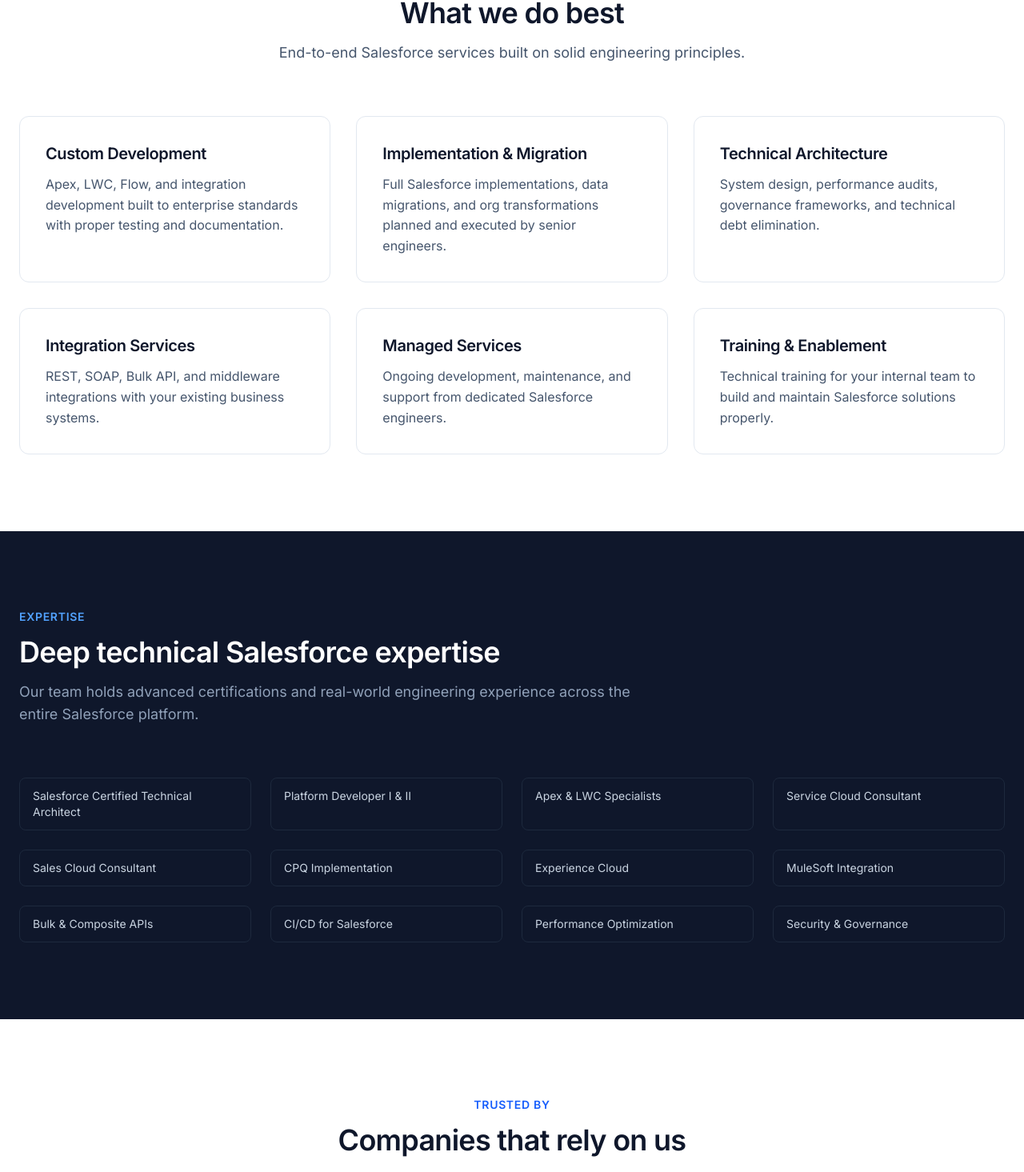
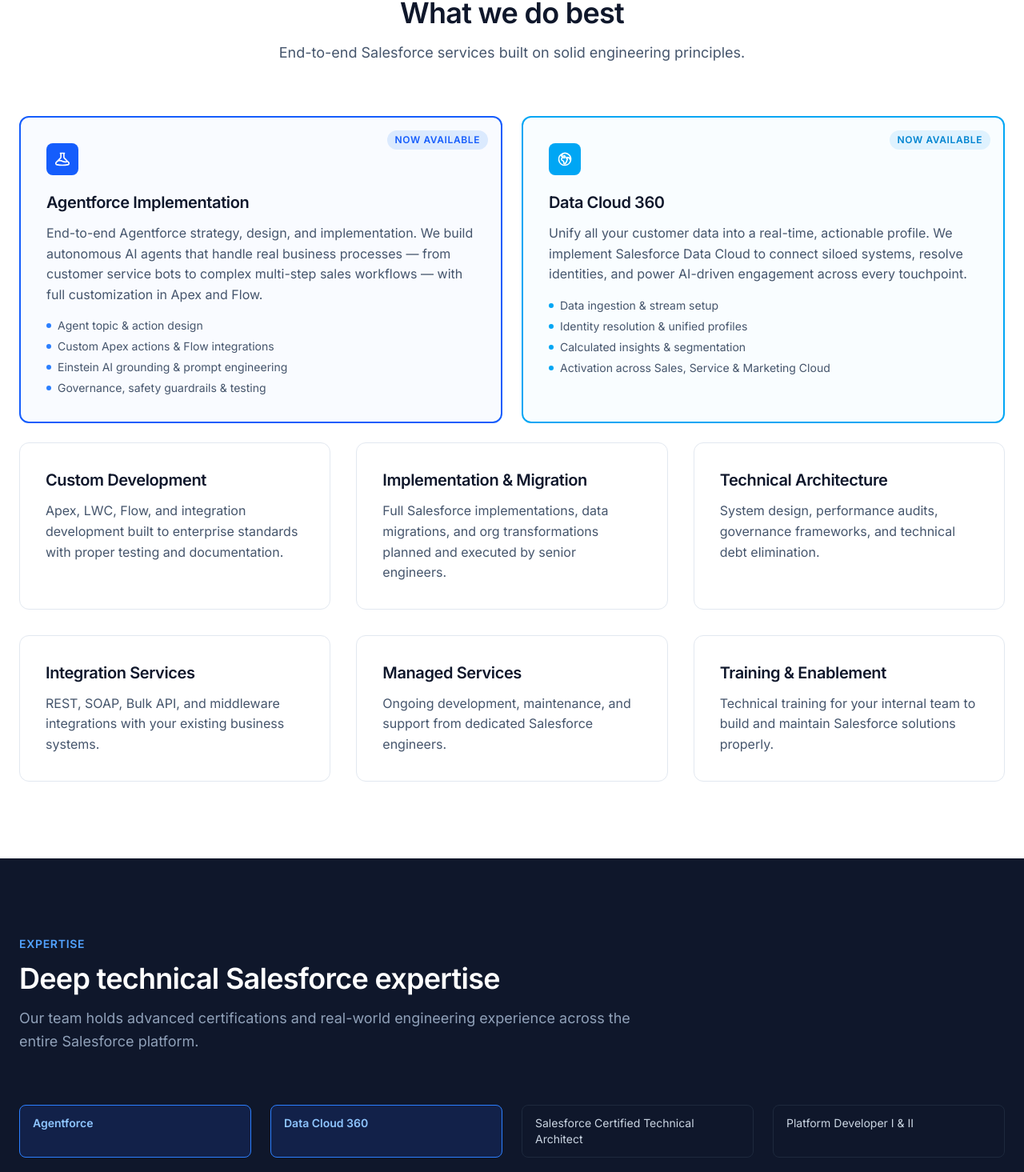
Before and after one commit to vikkixp/primusconsulting, a Next.js app: page / in a window 1280 px wide. Shown: the part 1529-2994 px from the top of the page at 80% size. Built offline with nearby package versions, Linux system fonts and the light colour scheme.

Commit message:
Add Agentforce & Data Cloud services/expertise

```diff
--- a/app/page.tsx
+++ b/app/page.tsx
@@ -88,6 +88,38 @@
               <p className="text-slate-600 text-lg">End-to-end Salesforce services built on solid engineering principles.</p>
             </div>
 
+            {/* Featured new services */}
+            <div className="grid md:grid-cols-2 gap-6 mb-6">
+              <div className="rounded-xl border-2 border-blue-600 bg-blue-50/40 p-8 relative overflow-hidden">
+                <span className="absolute top-4 right-4 text-xs font-semibold uppercase tracking-wider text-blue-600 bg-blue-100 px-2.5 py-1 rounded-full">Now Available</span>
+                <div className="w-10 h-10 rounded-lg bg-blue-600 flex items-center justify-center mb-5">
+                  <svg className="w-5 h-5 text-white" fill="none" viewBox="0 0 24 24" stroke="currentColor" strokeWidth={2}><path strokeLinecap="round" strokeLinejoin="round" d="M9.75 3.104v5.714a2.25 2.25 0 01-.659 1.591L5 14.5M9.75 3.104c-.251.023-.501.05-.75.082m.75-.082a24.301 24.301 0 014.5 0m0 0v5.714c0 .597.237 1.17.659 1.591L19.8 15.3M14.25 3.104c.251.023.501.05.75.082M19.8 15.3l-1.57.393A9.065 9.065 0 0112 15a9.065 9.065 0 00-6.23-.693L5 14.5m14.8.8l1.402 1.402c1.232 1.232.65 3.318-1.067 3.611A48.309 48.309 0 0112 21c-2.773 0-5.491-.235-8.135-.687-1.718-.293-2.3-2.379-1.067-3.61L5 14.5" /></svg>
+                </div>
+                <h3 className="text-xl font-semibold mb-3">Agentforce Implementation</h3>
+                <p className="text-slate-600 mb-4">End-to-end Agentforce strategy, design, and implementation. We build autonomous AI agents that handle real business processes — from customer service bots to complex multi-step sales workflows — with full customization in Apex and Flow.</p>
+                <ul className="text-sm text-slate-600 space-y-1.5">
+                  <li className="flex items-center gap-2"><span className="w-1.5 h-1.5 rounded-full bg-blue-500 shrink-0"></span>Agent topic & action design</li>
+                  <li className="flex items-center gap-2"><span className="w-1.5 h-1.5 rounded-full bg-blue-500 shrink-0"></span>Custom Apex actions & Flow integrations</li>
+                  <li className="flex items-center gap-2"><span className="w-1.5 h-1.5 rounded-full bg-blue-500 shrink-0"></span>Einstein AI grounding & prompt engineering</li>
+                  <li className="flex items-center gap-2"><span className="w-1.5 h-1.5 rounded-full bg-blue-500 shrink-0"></span>Governance, safety guardrails & testing</li>
+                </ul>
+              </div>
+              <div className="rounded-xl border-2 border-sky-500 bg-sky-50/40 p-8 relative overflow-hidden">
+                <span className="absolute top-4 right-4 text-xs font-semibold uppercase tracking-wider text-sky-600 bg-sky-100 px-2.5 py-1 rounded-full">Now Available</span>
+                <div className="w-10 h-10 rounded-lg bg-sky-500 flex items-center justify-center mb-5">
+                  <svg className="w-5 h-5 text-white" fill="none" viewBox="0 0 24 24" stroke="currentColor" strokeWidth={2}><path strokeLinecap="round" strokeLinejoin="round" d="M20.893 13.393l-1.135-1.135a2.252 2.252 0 01-.421-.585l-1.08-2.16a.414.414 0 00-.663-.107.827.827 0 01-.812.21l-1.273-.363a.89.89 0 00-.738 1.595l.587.39c.59.395.674 1.23.172 1.732l-.2.2c-.212.212-.33.498-.33.796v.41c0 .409-.11.809-.32 1.158l-1.315 2.191a2.11 2.11 0 01-1.81 1.025 1.055 1.055 0 01-1.055-1.055v-1.172c0-.92-.56-1.747-1.414-2.089l-.655-.261a2.25 2.25 0 01-1.383-2.46l.007-.042a2.25 2.25 0 01.29-.787l.09-.15a2.25 2.25 0 012.37-1.048l1.178.236a1.125 1.125 0 001.302-.795l.208-.73a1.125 1.125 0 00-.578-1.315l-.665-.332-.091.091a2.25 2.25 0 01-1.591.659h-.18c-.249 0-.487.1-.662.274a.931.931 0 01-1.458-1.137l1.411-2.353a2.25 2.25 0 00.286-.76m11.928 9.869A9 9 0 008.965 3.525m11.928 9.868A9 9 0 118.965 3.525" /></svg>
+                </div>
+                <h3 className="text-xl font-semibold mb-3">Data Cloud 360</h3>
+                <p className="text-slate-600 mb-4">Unify all your customer data into a real-time, actionable profile. We implement Salesforce Data Cloud to connect siloed systems, resolve identities, and power AI-driven engagement across every touchpoint.</p>
+                <ul className="text-sm text-slate-600 space-y-1.5">
+                  <li className="flex items-center gap-2"><span className="w-1.5 h-1.5 rounded-full bg-sky-500 shrink-0"></span>Data ingestion & stream setup</li>
+                  <li className="flex items-center gap-2"><span className="w-1.5 h-1.5 rounded-full bg-sky-500 shrink-0"></span>Identity resolution & unified profiles</li>
+                  <li className="flex items-center gap-2"><span className="w-1.5 h-1.5 rounded-full bg-sky-500 shrink-0"></span>Calculated insights & segmentation</li>
+                  <li className="flex items-center gap-2"><span className="w-1.5 h-1.5 rounded-full bg-sky-500 shrink-0"></span>Activation across Sales, Service & Marketing Cloud</li>
+                </ul>
+              </div>
+            </div>
+
             <div className="grid md:grid-cols-3 gap-8">
               {[
                 {
@@ -135,21 +167,21 @@
 
             <div className="grid md:grid-cols-4 gap-6 text-sm">
               {[
-                "Salesforce Certified Technical Architect",
-                "Platform Developer I & II",
-                "Apex & LWC Specialists",
-                "Service Cloud Consultant",
-                "Sales Cloud Consultant",
-                "CPQ Implementation",
-                "Experience Cloud",
-                "MuleSoft Integration",
-                "Bulk & Composite APIs",
-                "CI/CD for Salesforce",
-                "Performance Optimization",
-                "Security & Governance",
+                { label: "Agentforce", highlight: true },
+                { label: "Data Cloud 360", highlight: true },
+                { label: "Salesforce Certified Technical Architect", highlight: false },
+                { label: "Platform Developer I & II", highlight: false },
+                { label: "Apex & LWC Specialists", highlight: false },
+                { label: "Service Cloud Consultant", highlight: false },
+                { label: "Sales Cloud Consultant", highlight: false },
+                { label: "CPQ Implementation", highlight: false },
+                { label: "Experience Cloud", highlight: false },
+                { label: "MuleSoft Integration", highlight: false },
+                { label: "CI/CD for Salesforce", highlight: false },
+                { label: "Security & Governance", highlight: false },
               ].map((item, index) => (
-                <div key={index} className="border border-slate-800 rounded-lg px-4 py-3 text-slate-300">
-                  {item}
+                <div key={index} className={`rounded-lg px-4 py-3 ${item.highlight ? "border border-blue-500 bg-blue-900/30 text-blue-300 font-semibold" : "border border-slate-800 text-slate-300"}`}>
+                  {item.label}
                 </div>
               ))}
             </div>
```
